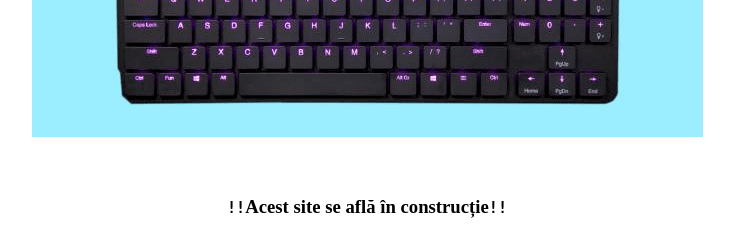
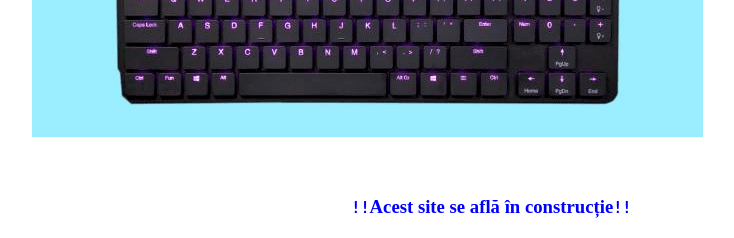
Before and after one commit to Itzu-Myk/WEBSITE-CLAN, a PHP site: page /index.html in a window 1280 px wide. Shown: the part 995-1233 px from the top of the page, without its empty margins (283-1017 px from the left). Run offline with PHP 8.4, Linux system fonts and the light colour scheme.

Commit message:
Update index.css

```diff
--- a/index.css
+++ b/index.css
@@ -37,7 +37,7 @@ H4{
     text-align: left;
     margin-left: 9%;
 }
-h3-constructie{
+.h3-constructie{
   text-align: center;
   margin-left: 20%;
   color: blue;
```
